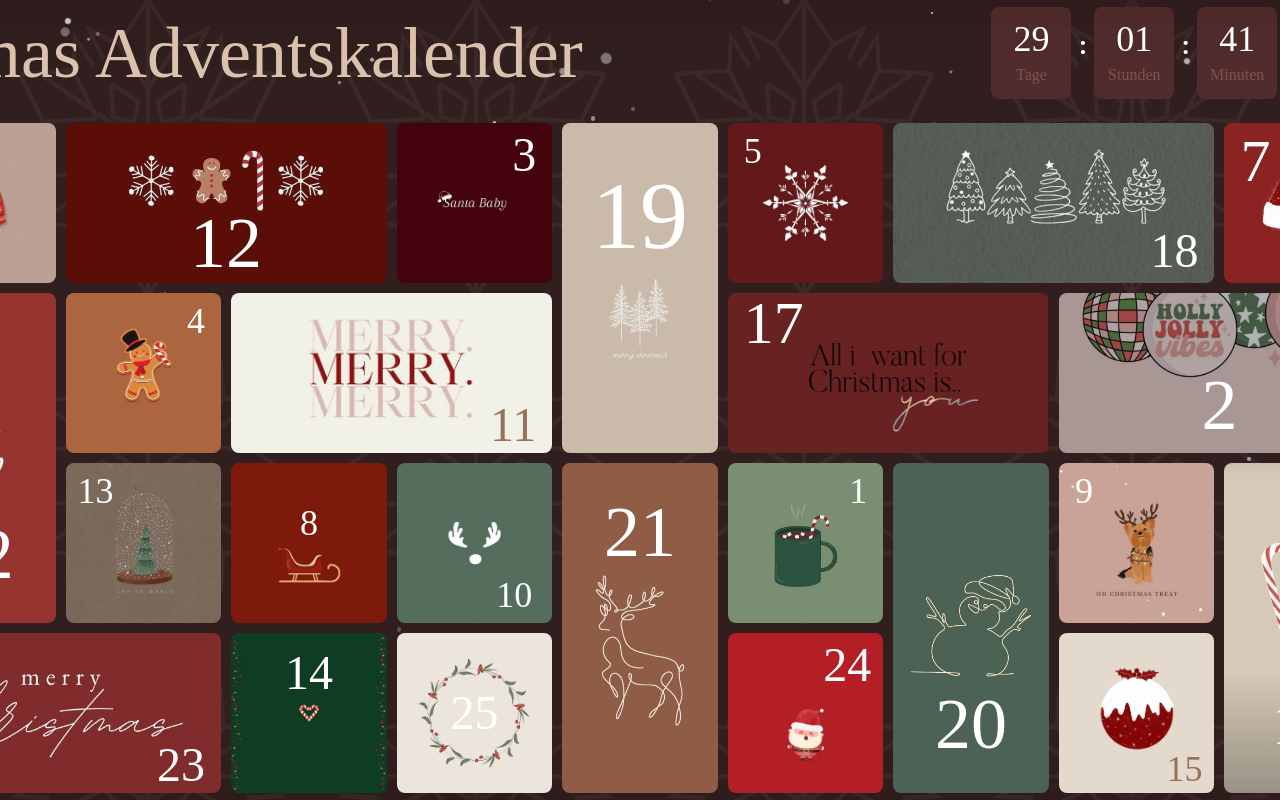
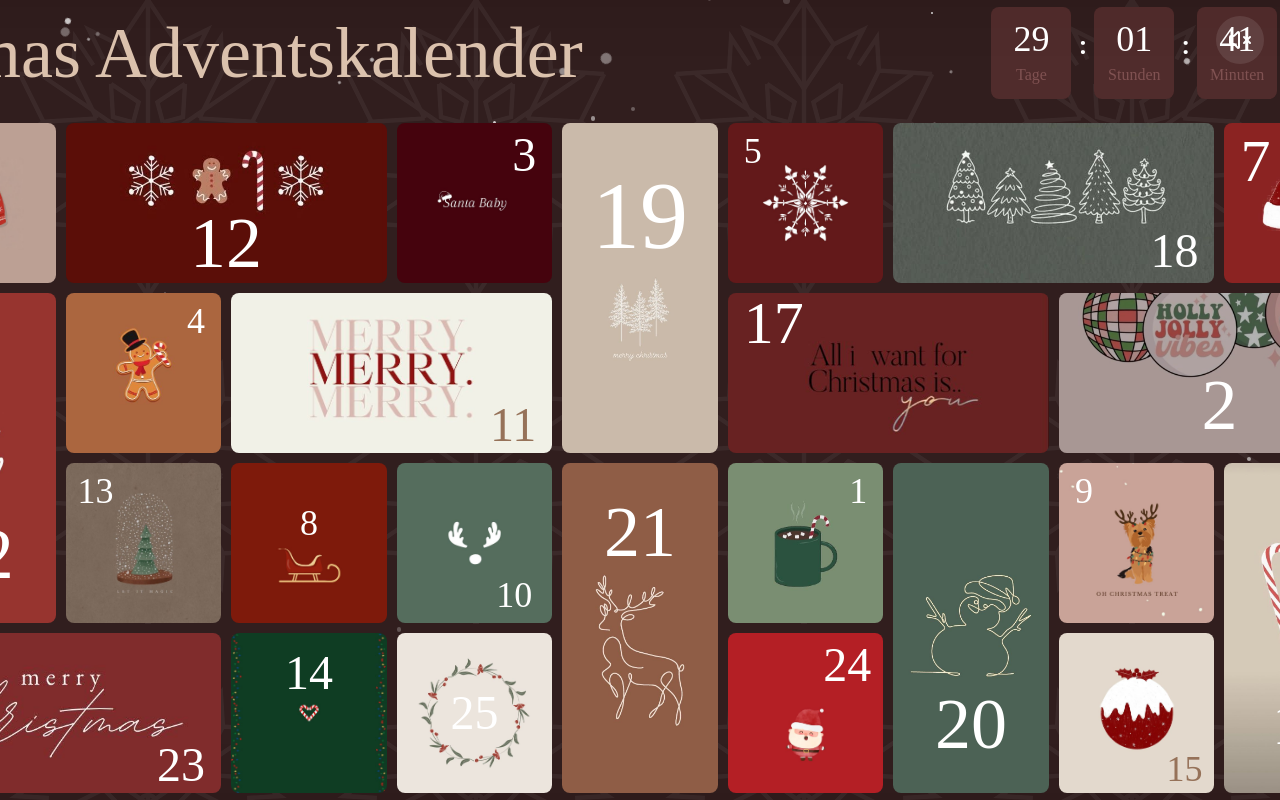
Before and after one commit to rezajaber/advent-calendar, a Vue app: page / in a window 1280 px wide. Built offline with nearby package versions, Linux system fonts and the light colour scheme; the HTML template or start-up script is replaced by a standard one; a web font is replaced by a local one.

Commit message:
music on the page

```diff
--- a/package.json
+++ b/package.json
@@ -11,6 +11,7 @@
     "type-check": "vue-tsc --build --force"
   },
   "dependencies": {
+    "lucide-vue-next": "^0.462.0",
     "vue": "^3.5.12",
     "vue-router": "^4.4.5"
   },
--- a/src/App.vue
+++ b/src/App.vue
@@ -1,11 +1,35 @@
 <script setup lang="ts">
 import { RouterView } from 'vue-router'
 import { ref, onMounted } from 'vue'
+import { Volume2, VolumeX } from 'lucide-vue-next' // Import the icons
+
+// Import the audio file
+import pageMusic from '@/assets/audios/page.mp3'
 
 const snowflakes = ref([])
 const stars = ref([])
+let audio: HTMLAudioElement | null = null
+const isPlaying = ref(false)
+
+const toggleMusic = () => {
+  if (!audio) {
+    audio = new Audio(pageMusic)
+    audio.loop = true
+    audio.volume = 0.5
+  }
+
+  if (isPlaying.value) {
+    audio.pause()
+  } else {
+    audio.play().catch(err => {
+      console.log("Audio playback requires user interaction:", err)
+    })
+  }
+  isPlaying.value = !isPlaying.value
+}
 
 onMounted(() => {
+  // Generate snowflakes
   for (let i = 0; i < 300; i++) {
     snowflakes.value.push({
       id: i,
@@ -19,6 +43,7 @@ onMounted(() => {
     })
   }
 
+  // Generate stars
   for (let i = 0; i < 50; i++) {
     stars.value.push({
       id: i,
@@ -97,6 +122,15 @@ onMounted(() => {
       <div class="absolute inset-0 blur-2xl bg-white/[0.02]"></div>
       <RouterView />
     </div>
+
+    <!-- Sound Toggle Button -->
+    <button
+      @click="toggleMusic"
+      class="fixed top-4 right-4 z-20 bg-white/10 hover:bg-white/20 rounded-full p-3 transition-all duration-300"
+    >
+      <Volume2 v-if="isPlaying" class="w-6 h-6 text-white" />
+      <VolumeX v-else class="w-6 h-6 text-white" />
+    </button>
   </div>
 </template>
 
```
Also changed, not shown: 2 other files (tests, documents, lock files or other folders).
